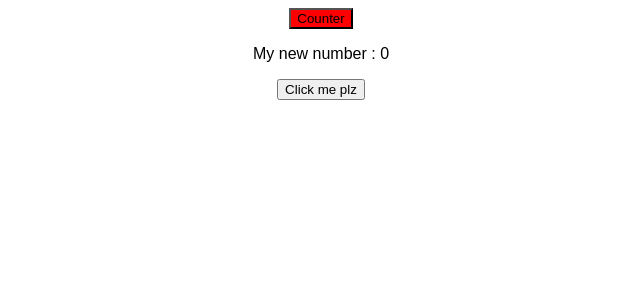
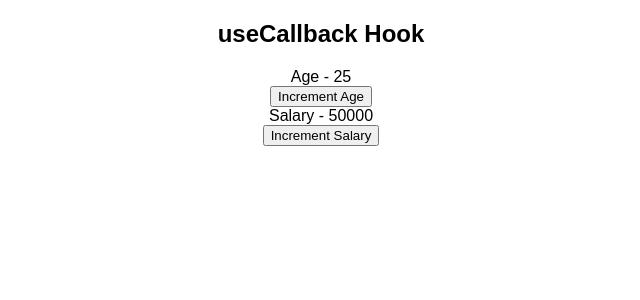
Before and after one commit to ils-juhis/react-hooks, a React (Create React App) app: page / in a window 1280 px wide. Shown: the top 300 px of the page, without its empty margins (319-959 px from the left). Built offline with nearby package versions, Linux system fonts and the light colour scheme.

Commit message:
useCallback  hook

```diff
--- a/src/App.js
+++ b/src/App.js
@@ -17,7 +17,8 @@ function App() {
       {/* <RefTutorial/> */}
       {/* <LayoutEffectTutorial/> */}
       {/* <ReducerTutorial/> */}
-      <MemoTutorial/>
+      {/* <MemoTutorial/> */}
+      <CallBackTutorial/>
     </div>
   );
 }
```
Also changed, not shown: 1 other file (tests, documents, lock files or other folders).
